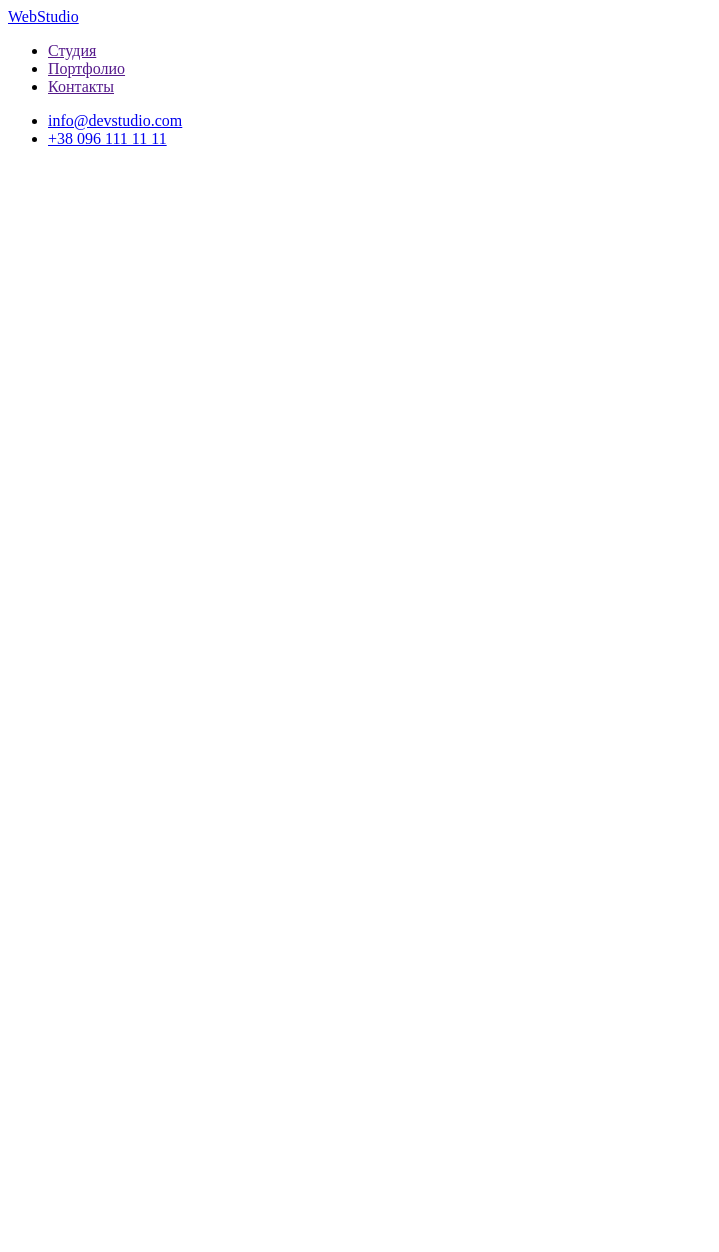
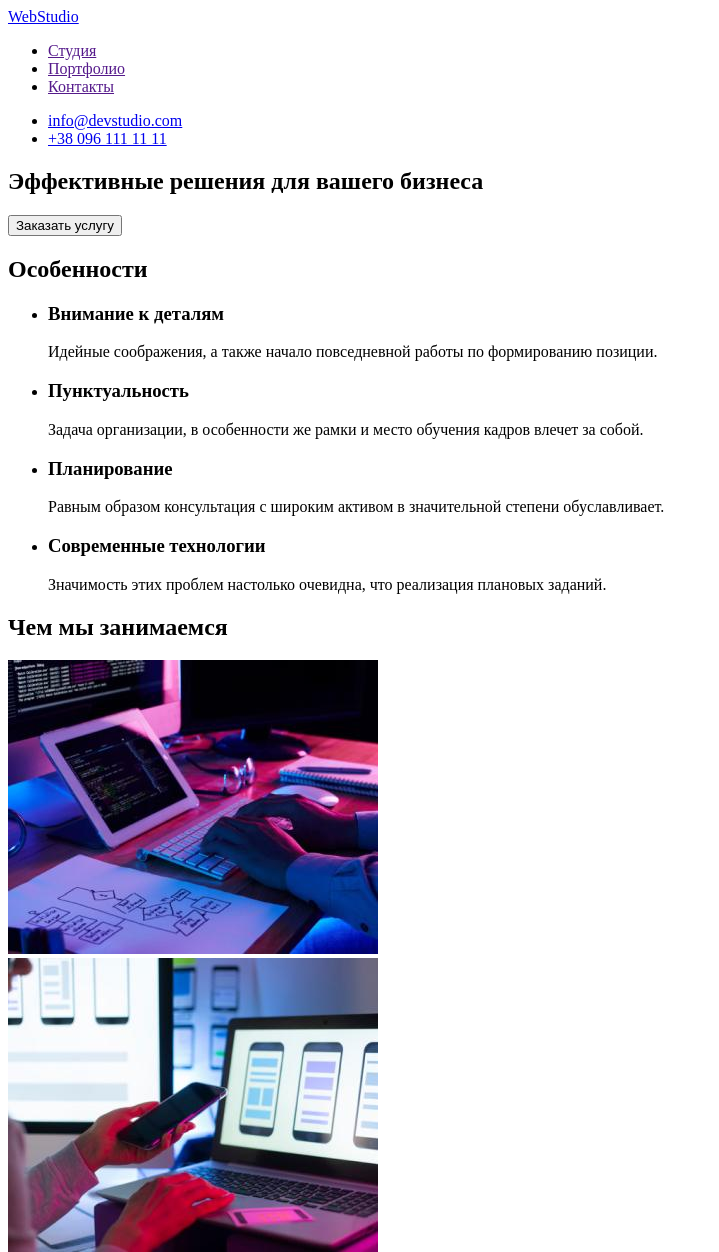
Before and after one commit to MykolaHrytsenko/goit-markup-hw-01, a plain HTML site: page index.html in a window 1280 px wide. Shown: the top 1252 px of the page, without its empty margins (0-719 px from the left). Before the commit the page ends 800 px from the top, so only its background shows below. Drawn offline with Linux system fonts and the light colour scheme.

Commit message:
Добвил блок "чем мы занимаемся"

```diff
--- a/index.html
+++ b/index.html
@@ -7,6 +7,7 @@
     <title>Студия</title>
 </head>
 <body>
+    <!-- Шапка -->
     <header>
         <nav>
             <a href="/index.html">WebStudio</a>
@@ -16,12 +17,56 @@
                 <li> <a href="">Портфолио</a> </li>
                 <li> <a href="">Контакты</a> </l>
             </ul>
-
+        </nav>
             <ul>
                 <li> <a href="mailto:info@devstudio.com">info@devstudio.com</a> </li>
                 <li> <a href="tel:+38 096 111 11 11">+38 096 111 11 11</a> </li>
             </ul>
-        </nav>
-    </header>
+        </header>
+
+    <!-- Hero -->
+    <div>
+        <section>
+            <h1>Эффективные решения для вашего бизнеса</h1>
+            <button type="button">Заказать услугу</button>
+        </section>
+    </div>
+
+    <!-- Особенности -->
+    <section>
+        <h2>Особенности</h2>
+        <ul>
+            <li>
+                <h3>Внимание к деталям</h3>
+                <p>Идейные соображения, а также начало повседневной работы по формированию позиции.</p>
+            </li>
+            <li>
+                <h3>Пунктуальность</h3>
+                <p>Задача организации, в особенности же рамки и место обучения кадров влечет за собой.</p>
+            </li>
+            <li>
+                <h3>Планирование</h3>
+                <p>Равным образом консультация с широким активом в значительной степени обуславливает.</p>
+            </li>
+            <li>
+                <h3>Современные технологии</h3>
+                <p>Значимость этих проблем настолько очевидна, что реализация плановых заданий.</p>
+            </li>
+        </ul>
+    </section>
+
+    <!-- Чем мы занимаемся -->
+    <section>
+        <h2>Чем мы занимаемся</h2>
+        <div>
+            <img src="./images/img1.jpg" alt="человек работает за компьютером" width="370">
+        </div>
+        <div>
+            <img src="./images/img2.jpg" alt="человек работает за ноутбуком" width="370">
+        </div>
+        <div>
+            <img src="./images/img3.jpg" alt="человек работает с планшетом">
+        </div>
+    </section>
 </body>
 </html>
```
Also changed, not shown: images/img1.jpg (added), images/img2.jpg (added), images/img3.jpg (added).
